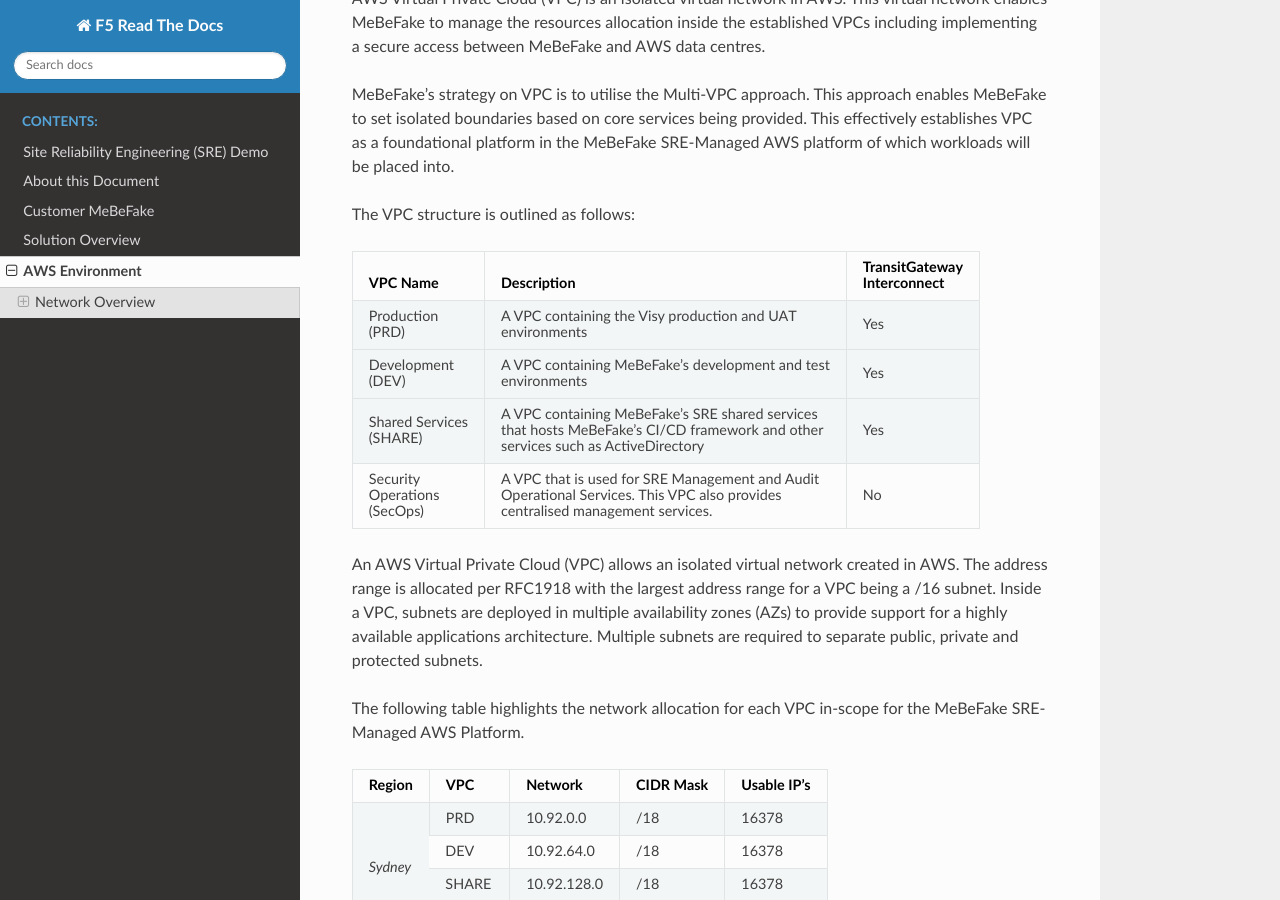
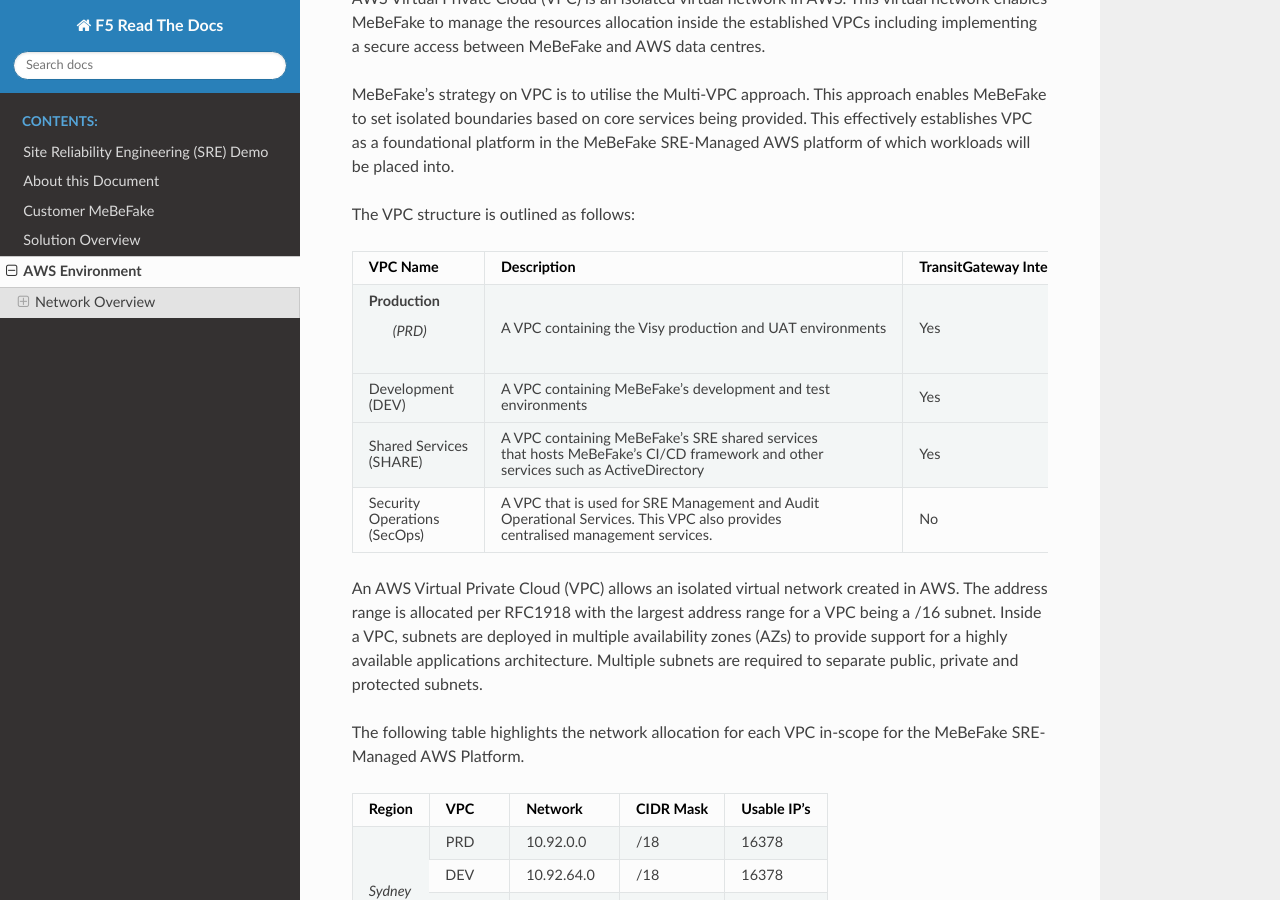
Before and after one commit to merps/f5-rtd-sre-demo, a Sphinx documentation site: the page built from docs/html/aws.rst, in a window 1280 px wide and 900 px high, scrolled down 375 px. Built offline with Sphinx 7.4.7 and the Read the Docs theme 2.0.0, drawn with Linux system fonts in a browser that asks for light colours.

Commit message:
updated aws description

```diff
--- a/docs/html/aws.rst
+++ b/docs/html/aws.rst
@@ -26,12 +26,10 @@
 
 +---------------+----------------------------------------------------+---------------+
 |VPC Name       |Description                                         |TransitGateway |
-+               +                                                    +               +
-|               |                                                    |Interconnect   |
++               +                                                    +Interconnect   +
 +===============+====================================================+===============+
 |Production     |A VPC containing the Visy production and UAT        |Yes            |
-+               +                                                    +               +
-|(PRD)          |environments                                        |               |
++ *(PRD)*       +environments                                        +               +
 +---------------+----------------------------------------------------+---------------+
 |Development    |A VPC containing MeBeFake's development and test    |Yes            |
 +               +                                                    +               +
```
